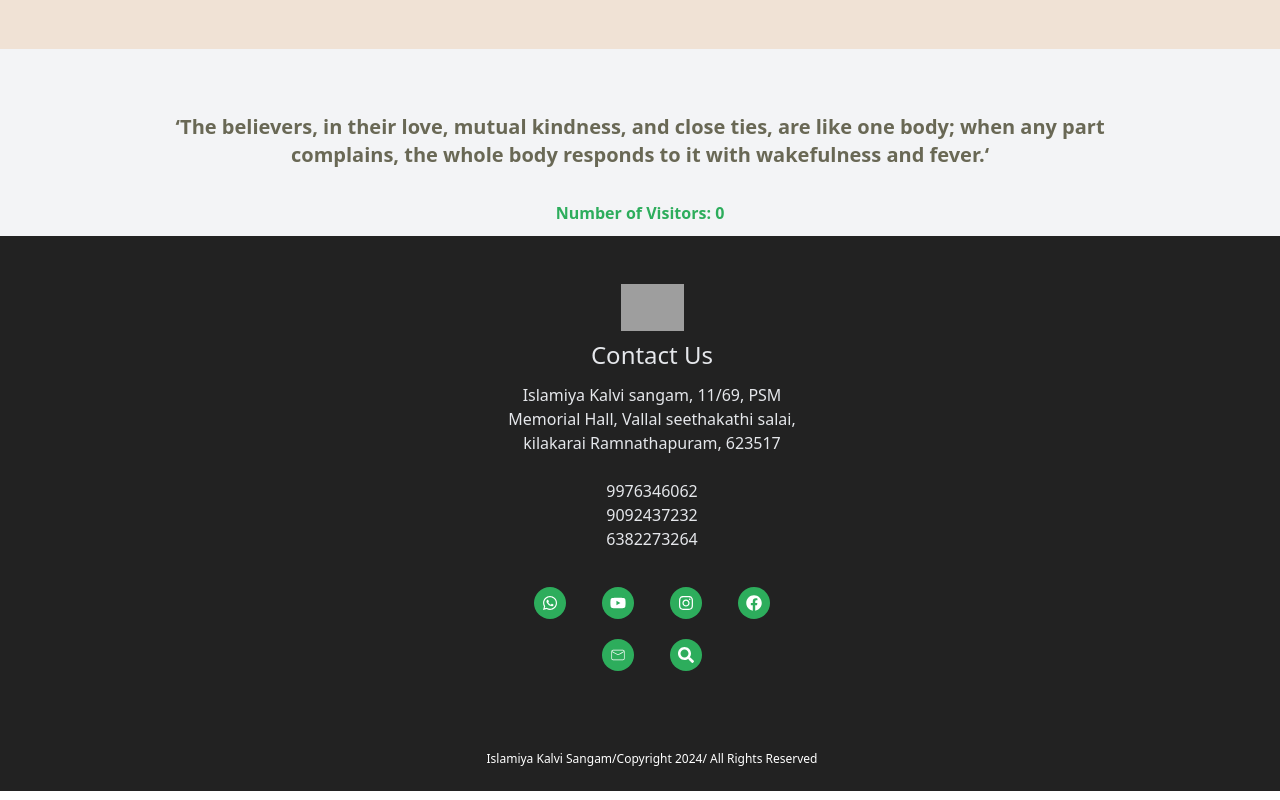
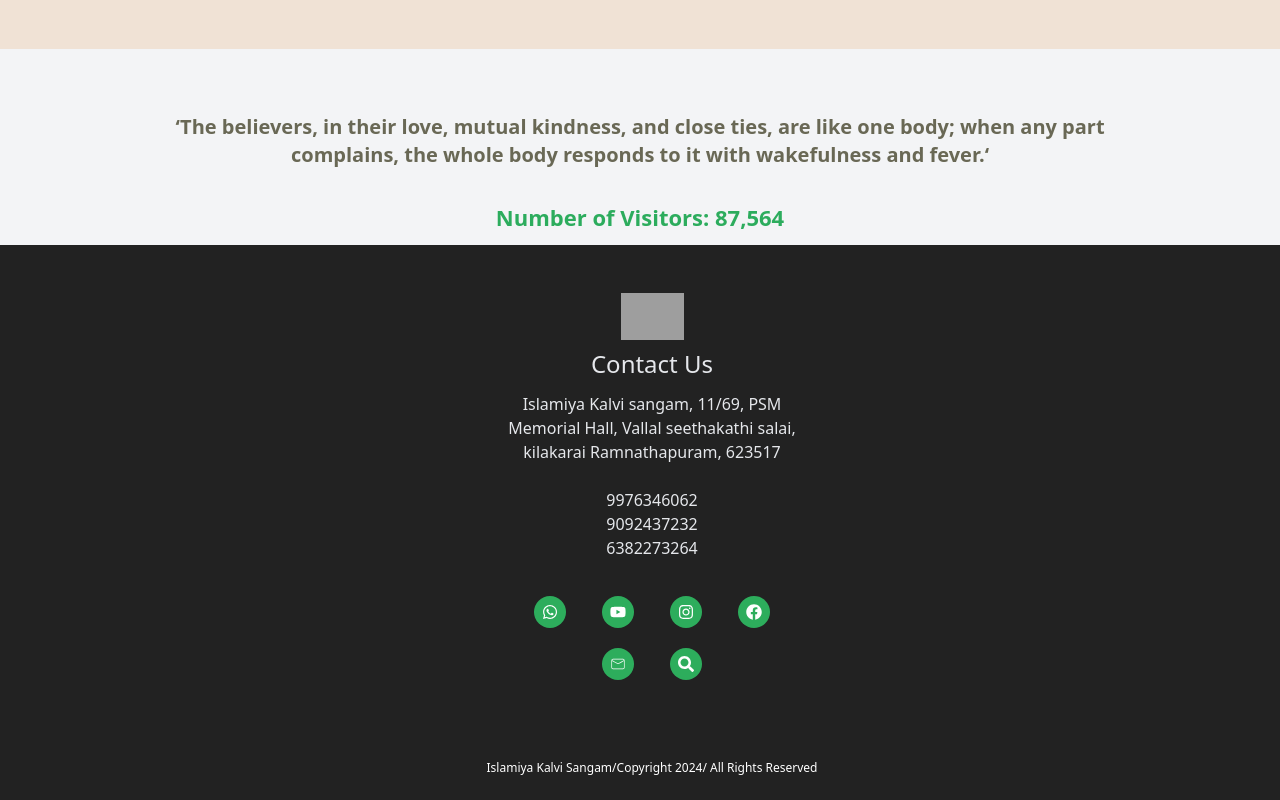
Before and after one commit to JyothiSwaroop07/islamika-kalvi-sengam, a Next.js app: page / in a window 1280 px wide. Shown: the part 4531-5331 px from the top of the page. Built offline with nearby package versions, Linux system fonts and the light colour scheme; no server answers; the database is empty; grey boxes are pictures that could not be loaded; a web font is replaced by a local one.

Commit message:
visitors count updated

```diff
--- a/pages/Home/index.js
+++ b/pages/Home/index.js
@@ -363,7 +363,7 @@ const Home = () => {
 </h3>
 
     <div className="flex justify-center mb-3">
-      <h2 className="text-[#2dad5c] font-bold">Number of Visitors: {visitorCount}</h2>
+      <h2 className="text-[#2cac5d] font-bold text-[22px] font-bold">Number of Visitors: 87,564</h2>
     </div>
 
 <div id="footer">
```
